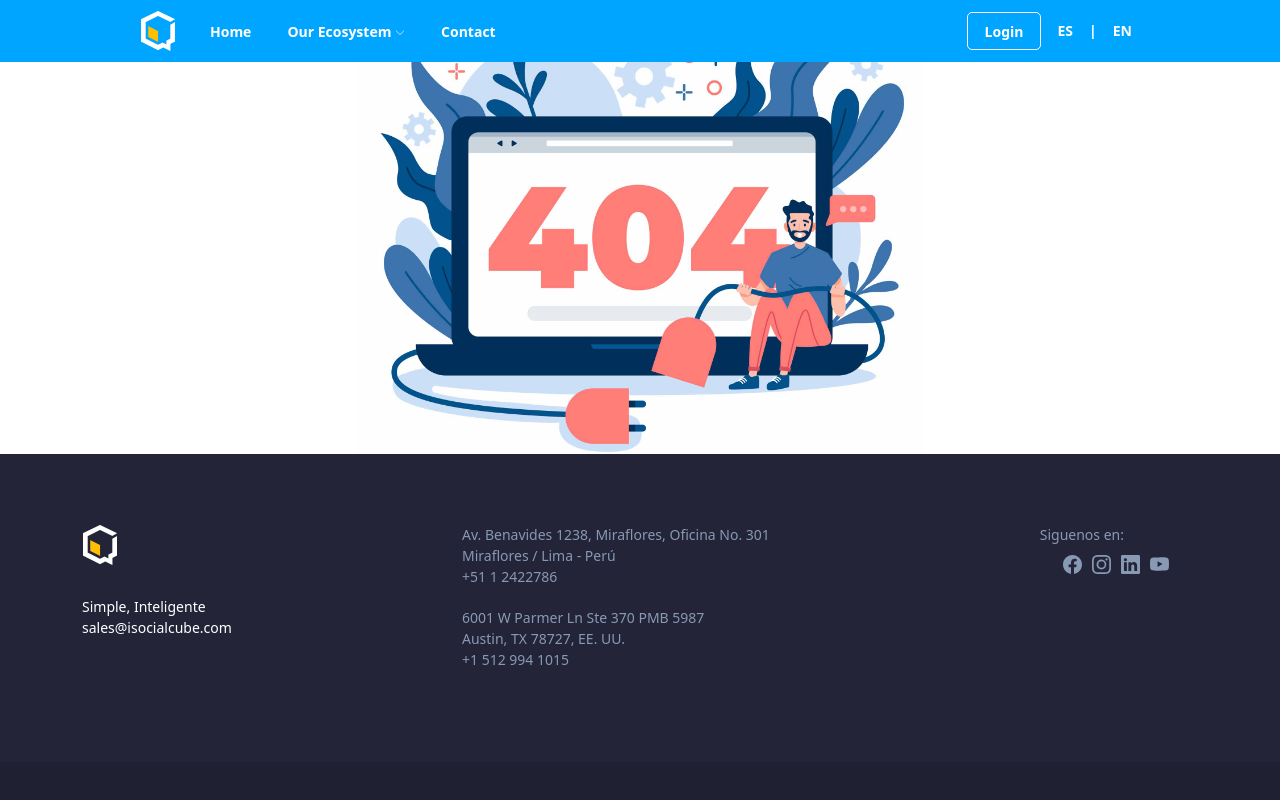
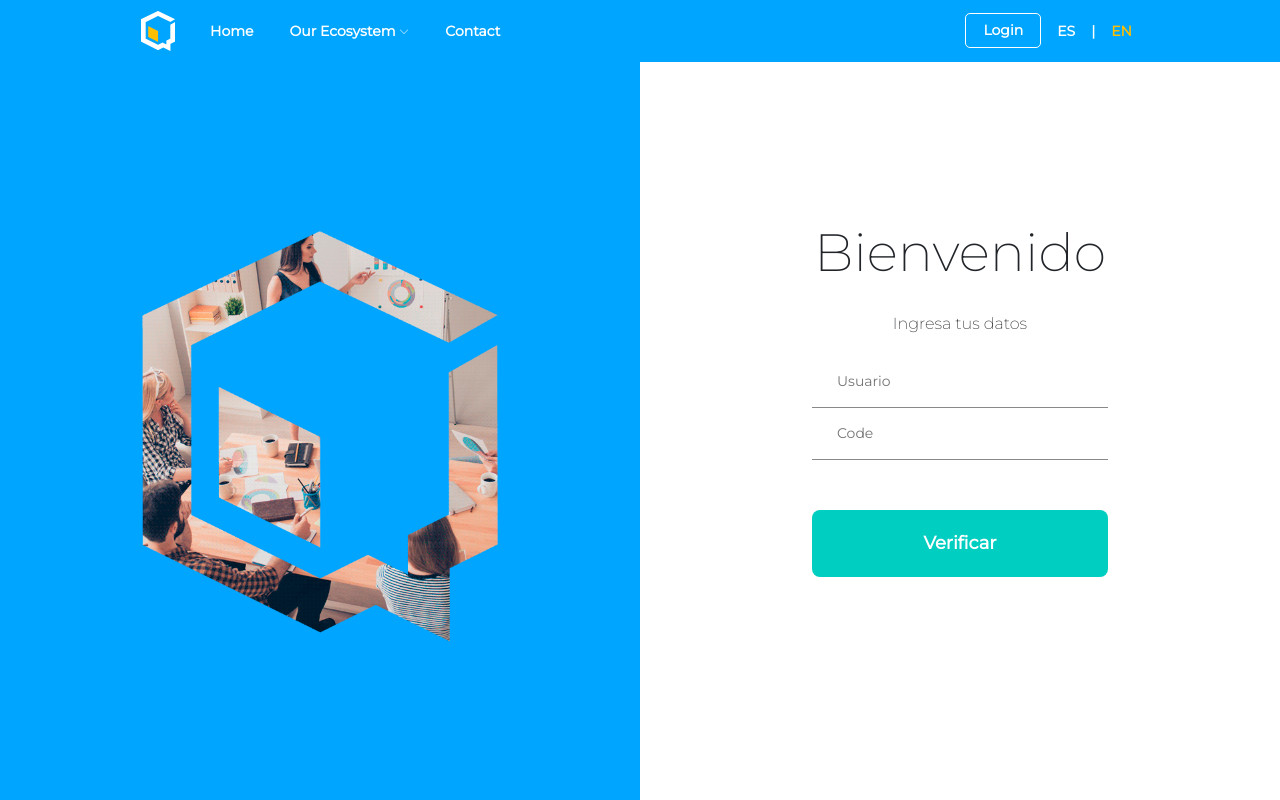
Before and after one commit to luisangel2895/Login, a Vue app: page /verify in a window 1280 px wide. Shown: the top 800 px of the page. Built offline with nearby package versions, Linux system fonts and the light colour scheme.

Commit message:
up login

```diff
--- a/package.json
+++ b/package.json
@@ -9,6 +9,7 @@
     "lint": "vue-cli-service lint"
   },
   "dependencies": {
+    "axios": "^0.21.1",
     "bootstrap": "^5.0.1",
     "bootstrap-vue": "^2.21.2",
     "core-js": "^3.6.5",
--- a/src/App.vue
+++ b/src/App.vue
@@ -18,7 +18,10 @@ export default {
 }
 </script>
 <style>
-  #app{}
+@import url('https://fonts.googleapis.com/css2?family=Montserrat:wght@100;200;400&display=swap');
+#app{
+font-family: 'Montserrat', sans-serif;
+}
 ::-webkit-scrollbar {
   width: 12px;
 }
--- a/src/components/NavBar.vue
+++ b/src/components/NavBar.vue
@@ -17,11 +17,11 @@
         <b-nav-item><router-link to="/contact" class="link-navbar">{{ $t('navbar.contact') }}</router-link></b-nav-item>
       </b-navbar-nav>
       <b-navbar-nav class="navbar-rigth">
-        <b-nav-item v-if="showLoginButton"><button class="button-nav" type="button" @click="showRegister()"><router-link to="/login" class="link-button-nav">{{ $t('navbar.login') }}</router-link></button></b-nav-item>
-        <b-nav-item v-if="showRegisterButton"><button class="button-nav" type="button" @click="showLogin()"><router-link to="/register" class="link-button-nav">{{ $t('navbar.register') }}</router-link></button></b-nav-item>
-        <b-nav-item><b-nav-text @click="selectLang('es')" class="change-lang">ES</b-nav-text></b-nav-item>
+        <b-nav-item v-if="showLoginButton"><router-link to="/register"><button class="button-nav" type="button" @click="showRegister()">{{ $t('navbar.login') }}</button></router-link></b-nav-item>
+        <b-nav-item v-if="showRegisterButton"><router-link to="/login"><button class="button-nav" type="button" @click="showLogin()">{{ $t('navbar.register') }}</button></router-link></b-nav-item>
+        <b-nav-item><b-nav-text @click="selectLang('es')" class="change-lang" id="es-selector">ES</b-nav-text></b-nav-item>
         <b-nav-item><b-nav-text class="lang-separator">|</b-nav-text></b-nav-item>
-        <b-nav-item><b-nav-text @click="selectLang('en')" class="change-lang">EN</b-nav-text></b-nav-item>
+        <b-nav-item><b-nav-text @click="selectLang('en')" class="change-lang" id="en-selector">EN</b-nav-text></b-nav-item>
       </b-navbar-nav>
     </b-container>
   </b-navbar>
@@ -35,12 +35,36 @@ export default {
       showList: false,
       actualRoute: null,
       showLoginButton: true,
-      showRegisterButton: false
+      showRegisterButton: false,
+      linksNav: ['home', 'ecosystem', 'contact']
+    }
+  },
+  mounted () {
+    if (this.$i18n.locale === 'es') {
+      const $esSelector = document.querySelector('#es-selector')
+      $esSelector.style.color = '#FFBF00'
+      const $enSelector = document.querySelector('#en-selector')
+      $enSelector.style.color = 'white'
+    } else {
+      const $esSelector = document.querySelector('#es-selector')
+      $esSelector.style.color = 'white'
+      const $enSelector = document.querySelector('#en-selector')
+      $enSelector.style.color = '#FFBF00'
     }
   },
   methods: {
     selectLang (lang) {
       this.$i18n.locale = lang
+      const $esSelector = document.querySelector('#es-selector')
+      $esSelector.style.color = 'red'
+      const $enSelector = document.querySelector('#en-selector')
+      if (lang === 'es') {
+        $esSelector.style.color = '#FFBF00'
+        $enSelector.style.color = 'white'
+      } else {
+        $esSelector.style.color = 'white'
+        $enSelector.style.color = '#FFBF00'
+      }
     },
     hoverEcosystem (show) {
       this.showList = show
@@ -112,13 +136,10 @@ export default {
   color: white;
   margin: 0px 10px;
 }
-.link-navbar:active{
-  color: #FFBF00;
-}
 .change-lang{
   font-weight: 600 !important;
   font-size: 14px !important;
-  color: white !important;
+  /* color: white !important; */
 }
 .lang-separator{
   font-weight: 600 !important;
@@ -130,15 +151,12 @@ export default {
   background-color: #00A5FF;
   padding:6px 17px;
   border-radius: 5px;
+  color: white;
+  font-weight: 600;
+  font-size: 14px;
 }
 .button-nav:hover{
   background-color: rgb(0, 156, 240);
   border: 1px solid white;
 }
-.link-button-nav{
-  text-decoration: none;
-  font-weight: 600;
-  font-size: 14px;
-  color: white;
-}
 </style>
--- a/src/components/login/GIfContainer.vue
+++ b/src/components/login/GIfContainer.vue
@@ -7,9 +7,8 @@
 export default {
   name: 'GifContainer',
   mounted () {
-    console.log(window.innerHeight)
     if (window.innerHeight >= 937) {
-      const heightContainer = window.innerHeight - 62
+      const heightContainer = window.innerHeight
       const $imageContainer = document.querySelector('.container-gift')
       $imageContainer.style.height = String(heightContainer) + 'px'
     } else {
--- a/src/components/login/LoginContainer.vue
+++ b/src/components/login/LoginContainer.vue
@@ -1,20 +1,34 @@
 <template>
     <b-container fluid class="container-login-inner">
-      <div>formulario</div>
+        <div class="title-login">Bienvenido</div>
+        <div class="subtitle-login">Ingresa tus datos</div>
+        <form action="" @submit.prevent="login()">
+          <div><input type="text" class="input-text" v-model="username" placeholder="Usuario"></div>
+          <div><input type="text" class="input-text" v-model="password" placeholder="Contrasena"></div>
+          <div class="button-container"><button type="submit" class="button-login">Registrar</button></div>
+        </form>
+        <div class="container-buttom-text">Aun no tienes una cuenta? <router-link to="register" class="link-bottom">Regitrate ahora</router-link></div>
+        <div class="container-buttom-text">Ya tienes un codigo de verificacion? <router-link to="verify" class="link-bottom">Valida tu cuenta</router-link></div>
     </b-container>
 </template>
 <script>
 export default {
   name: 'LoginContainer',
+  data () {
+    return {
+      username: null,
+      password: null
+    }
+  },
   mounted () {
-    console.log(window.innerHeight)
-    if (window.innerHeight >= 937) {
-      const heightContainer = window.innerHeight - 62
-      const $loginContainer = document.querySelector('.container-login-inner')
-      $loginContainer.style.height = String(heightContainer) + 'px'
-    } else {
-      const $loginContainer = document.querySelector('.container-login-inner')
-      $loginContainer.style.height = '875px'
+    const heightContainer = window.innerHeight
+    const $registerContainer = document.querySelector('.container-login-inner')
+    $registerContainer.style.height = String(heightContainer) + 'px'
+  },
+  methods: {
+    login () {
+      // AUTHENTICATION AND LOGIN
+      console.log('loging ...')
     }
   }
 }
@@ -24,6 +38,55 @@ export default {
   background-color: white;
   display: flex;
   justify-content: center;
-  align-items: center;
+  flex-direction: column;
 }
+.title-login{
+  font-size: 52.5px;
+  text-align: center;
+  font-weight: 200;
+}
+.subtitle-login{
+  font-size: 16px;
+  font-weight: lighter;
+  margin-top: 10px;
+  margin-bottom: 10px;
+  text-align: center;
+}
+.input-text{
+  width: 50%;
+  margin-left: 25%;
+  outline: none;
+  border: 0;
+  border-bottom: 1px solid rgb(137, 137, 137);
+  font-size: 14px;
+  padding: 15px 25px;
+}
+.button-container{
+  text-align: center;
+}
+.button-login{
+ width: 50%;
+ margin-top: 50px;
+ padding-top: 20px;
+ padding-bottom: 20px;
+ font-size: 18px;
+ font-weight: 600;
+ color: white;
+ background-color: rgb(0, 206, 193);
+ border:none;
+ border-radius: 8px;
+ margin-bottom: 10px;
+}
+.button-login:hover{
+ background-color: rgb(3, 189, 177);
+ }
+.container-buttom-text{
+  margin-top: 10px;
+  font-size: 14px;
+  font-weight: 200;
+  text-align: center;
+ }
+ .link-bottom{
+  color: black;
+ }
 </style>
--- a/src/components/register/ImageContainer.vue
+++ b/src/components/register/ImageContainer.vue
@@ -7,9 +7,8 @@
 export default {
   name: 'ImageContainer',
   mounted () {
-    console.log(window.innerHeight)
     if (window.innerHeight >= 937) {
-      const heightContainer = window.innerHeight - 62
+      const heightContainer = window.innerHeight
       const $imageContainer = document.querySelector('.container-register')
       $imageContainer.style.height = String(heightContainer) + 'px'
       const $image = document.querySelector('.image-register')
--- a/src/components/register/RegisterContainer.vue
+++ b/src/components/register/RegisterContainer.vue
@@ -1,20 +1,92 @@
 <template>
     <b-container fluid class="container-register-inner">
-      <div>formulario</div>
+      <div>
+        <b-container>
+          <div class="title-register">Regístrate</div>
+          <div class="subtitle-register">Ingresa tus datos</div>
+          <form action="" @submit.prevent="register()">
+            <div><input type="text" class="input-text" v-model="name" placeholder="Nombre"></div>
+            <div><input type="text" class="input-text" v-model="user" placeholder="Usuario"></div>
+            <div><input type="text" class="input-text" v-model="email" placeholder="Correo electronico"></div>
+            <div><input type="text" class="input-text" v-model="password" placeholder="contrasena"></div>
+            <div><input type="text" class="input-text" v-model="confirmPassword" placeholder="Confirmar contrasena"></div>
+            <div>
+              <select v-model="countrySelected" class="input-select">
+                <option v-for="(country, key) in countries" v-bind:value="country.value" :key="key">
+                  {{ country.text }}
+                </option>
+              </select>
+            </div>
+            <div style="display:flex;">
+              <input type="text" class="input-city" v-model="city" placeholder="Ciudad">
+              <input type="text" class="input-code" v-model="code" placeholder="Codigo">
+            </div>
+            <div>
+              <select v-model="timezoneSelected" class="input-select">
+                <option v-for="(timezone, key) in timezones" v-bind:value="timezone.value" :key="key">
+                  {{ timezone.text }}
+                </option>
+              </select>
+            </div>
+            <div><button type="submit" class="button-register">Registrar</button></div>
+          </form>
+          <div class="container-bottom-text">Ya tienes una cuenta? <router-link to="login" class="link-login">Ingresa</router-link></div>
+        </b-container>
+      </div>
     </b-container>
 </template>
 <script>
+import axios from 'axios'
+
 export default {
   name: 'RegisterContainer',
+  data () {
+    return {
+      name: null,
+      user: null,
+      email: null,
+      password: null,
+      confirmPassword: null,
+      countryData: null,
+      countries: [],
+      countrySelected: null,
+      city: null,
+      code: null,
+      timezones: [],
+      timezoneSelected: null
+    }
+  },
   mounted () {
-    console.log(window.innerHeight)
-    if (window.innerHeight >= 937) {
-      const heightContainer = window.innerHeight - 62
-      const $registerContainer = document.querySelector('.container-register-inner')
-      $registerContainer.style.height = String(heightContainer) + 'px'
-    } else {
-      const $registerContainer = document.querySelector('.container-register-inner')
-      $registerContainer.style.height = '875px'
+    const heightContainer = window.innerHeight
+    const $loginContainer = document.querySelector('.container-register-inner')
+    $loginContainer.style.height = String(heightContainer) + 'px'
+
+    axios
+      .get('https://restcountries.eu/rest/v2/all')
+      .then((response) => {
+        this.countryData = response.data
+        const arrayCountryNames = this.countryData.map((country) => {
+          const objCountry = {}
+          objCountry.text = country.name
+          objCountry.value = country.name
+          return objCountry
+        })
+        arrayCountryNames.unshift({ text: 'Escoja un pais', value: null })
+        this.countries = arrayCountryNames
+        const arrayTimezones = this.countryData.map((country) => {
+          const objTimezone = {}
+          objTimezone.text = country.timezones[0]
+          objTimezone.value = country.timezones[0]
+          return objTimezone
+        })
+        arrayTimezones.unshift({ text: 'Escoja su zona horaria', value: null })
+        this.timezones = arrayTimezones
+        console.log('countries data  bringed success ...')
+      })
+  },
+  methods: {
+    register () {
+      console.log('register user ...')
     }
   }
 }
@@ -26,4 +98,77 @@ export default {
   justify-content: center;
   align-items: center;
 }
+.title-register{
+  text-align: center;
+  font-size: 52.5px;
+  font-weight: 200;
+}
+.subtitle-register{
+  text-align: center;
+  font-size: 16px;
+  font-weight: lighter;
+  margin-top: 20px;
+  margin-bottom: 20px;
+}
+.input-text{
+  width: 100%;
+  outline: none;
+  border: 0;
+  border-bottom: 1px solid rgb(137, 137, 137);
+  font-size: 14px;
+  font-weight: 400;
+  padding: 15px 25px;
+}
+.input-select{
+  width: 100%;
+  outline: none;
+  border: 0;
+  border-bottom: 1px solid rgb(137, 137, 137);
+  font-size: 14px;
+  font-weight: 400;
+  padding: 15px 25px;
+}
+.input-city{
+  width: 60%;
+  margin-right: 10%;
+  outline: none;
+  border: 0;
+  border-bottom: 1px solid rgb(137, 137, 137);
+  font-size: 14px;
+  font-weight: 400;
+  padding: 15px 25px;
+}
+.input-code{
+  width: 30%;
+  outline: none;
+  border: 0;
+  border-bottom: 1px solid rgb(137, 137, 137);
+  font-size: 14px;
+  font-weight: 400;
+  padding: 15px 25px;
+}
+.button-register{
+ width: 100%;
+ margin-top: 50px;
+ padding-top: 20px;
+ padding-bottom: 20px;
+ font-size: 18px;
+ font-weight: 600;
+ color: white;
+ background-color: rgb(0, 206, 193);
+ border:none;
+ border-radius: 8px;
+}
+.button-register:hover{
+ background-color: rgb(3, 189, 177);
+ }
+ .container-bottom-text{
+  margin-top: 20px;
+  font-size: 14px;
+  font-weight: 200;
+  text-align: center;
+ }
+ .link-login{
+  color: black;
+ }
 </style>
--- /dev/null
+++ b/src/components/verify/MainContainer.vue
@@ -0,0 +1,25 @@
+<template>
+    <b-container fluid>
+        <b-row>
+            <b-col class="col-login"><gif-container></gif-container></b-col>
+            <b-col class="col-login"><verify-container></verify-container></b-col>
+        </b-row>
+    </b-container>
+</template>
+<script>
+import GifContainer from '../login/GIfContainer.vue'
+import VerifyContainer from './VerifyContainer.vue'
+
+export default {
+  name: 'MainContainer',
+  components: {
+    GifContainer,
+    VerifyContainer
+  }
+}
+</script>
+<style scoped>
+.col-login{
+  padding: 0px;
+}
+</style>
--- /dev/null
+++ b/src/components/verify/VerifyContainer.vue
@@ -0,0 +1,81 @@
+<template>
+    <b-container fluid class="container-verify-inner">
+        <div class="title-verify">Bienvenido</div>
+        <div class="subtitle-verify">Ingresa tus datos</div>
+        <form action="" @submit.prevent="validateCode()">
+          <div><input type="text" class="input-text" v-model="username" placeholder="Usuario"></div>
+          <div><input type="text" class="input-text" v-model="code" placeholder="Code"></div>
+          <div class="button-container"><button type="submit" class="button-verify">Verificar</button></div>
+        </form>
+    </b-container>
+</template>
+<script>
+export default {
+  name: 'VerifyContainer',
+  data () {
+    return {
+      username: null,
+      code: null
+    }
+  },
+  mounted () {
+    const heightContainer = window.innerHeight
+    const $registerContainer = document.querySelector('.container-verify-inner')
+    $registerContainer.style.height = String(heightContainer) + 'px'
+  },
+  methods: {
+    validateCode () {
+      console.log('validating code ...')
+    }
+  }
+}
+</script>
+<style scoped>
+.container-verify-inner{
+  background-color: white;
+  display: flex;
+  justify-content: center;
+  flex-direction: column;
+}
+.title-verify{
+  font-size: 52.5px;
+  font-weight: 200;
+  text-align: center;
+}
+.subtitle-verify{
+  font-size: 16px;
+  font-weight: 200;
+  margin-top: 20px;
+  margin-bottom: 20px;
+  text-align: center;
+}
+.input-text{
+  width: 50%;
+  margin-left: 25%;
+  outline: none;
+  border: 0;
+  border-bottom: 1px solid rgb(137, 137, 137);
+  font-size: 14px;
+  font-weight: 400;
+  padding: 15px 25px;
+}
+.button-container{
+  text-align: center;
+}
+.button-verify{
+ width: 50%;
+ margin-top: 50px;
+ padding-top: 20px;
+ padding-bottom: 20px;
+ font-size: 18px;
+ font-weight: 600;
+ color: white;
+ background-color: rgb(0, 206, 193);
+ border:none;
+ border-radius: 8px;
+ margin-bottom: 10px;
+}
+.button-verify:hover{
+ background-color: rgb(3, 189, 177);
+ }
+</style>
--- a/src/router/index.js
+++ b/src/router/index.js
@@ -14,6 +14,11 @@ const routes = [
     component: () => import('../views/Register.vue')
   },
   {
+    path: '/verify',
+    name: 'Verify',
+    component: () => import('../views/Verify.vue')
+  },
+  {
     path: '*',
     name: '404',
     component: () => import('../views/Page404.vue')
--- a/src/views/Page404.vue
+++ b/src/views/Page404.vue
@@ -8,9 +8,10 @@ export default {
   name: 'Page404',
   mounted () {
     if (window.innerHeight >= 937) {
-      const heightContainer = window.innerHeight - 62 - 421
+      const heightContainer = window.innerHeight - 421 - 62
       const $imageContainer = document.querySelector('.container-404')
       $imageContainer.style.height = String(heightContainer) + 'px'
+      $imageContainer.style.marginTop = '62px'
     } else {
       const $imageContainer = document.querySelector('.container-404')
       $imageContainer.style.height = '454px'
--- /dev/null
+++ b/src/views/Verify.vue
@@ -0,0 +1,14 @@
+<template>
+  <main-container></main-container>
+</template>
+
+<script>
+import MainContainer from '../components/verify/MainContainer.vue'
+
+export default {
+  name: 'Verify',
+  components: {
+    MainContainer
+  }
+}
+</script>
```
Also changed, not shown: 1 other file (tests, documents, lock files or other folders).
